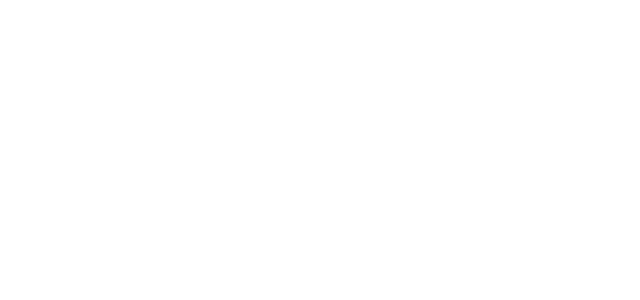
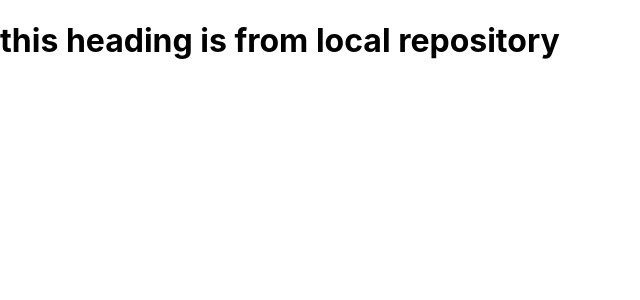
Before and after one commit to santhoshreddy500939/repo, a React (Create React App) app: page / in a window 1280 px wide. Shown: the top 300 px of the page, without its empty margins (0-640 px from the left). Built offline with nearby package versions, Linux system fonts and the light colour scheme.

Commit message:
added heading in the local repo

```diff
--- a/src/App.js
+++ b/src/App.js
@@ -4,6 +4,7 @@
 function App() {
   return (
     <div>
+      <h1>this heading is from local repository</h1>
 
 
     </div>
```
